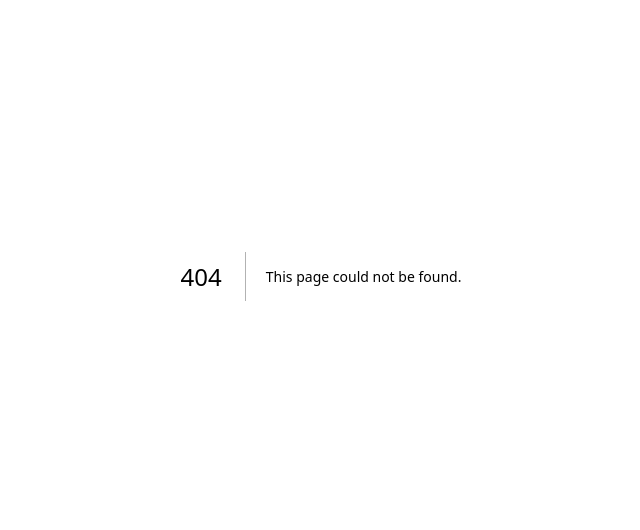
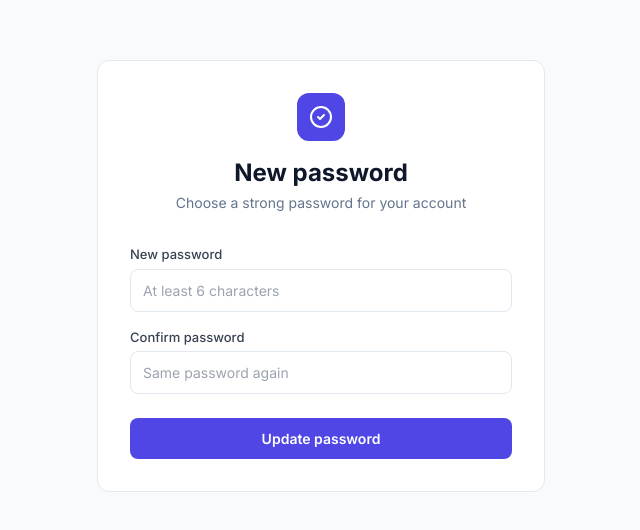
Before and after one commit to tintunnaing9810-rgb/wg-habbit, a Next.js app: page /reset-password in a window 1280 px wide. Before the commit this address had no page. Shown: the part 124-654 px from the top of the page, without its empty margins (319-959 px from the left). Built offline with nearby package versions, Linux system fonts and the light colour scheme.

Commit message:
Add forgot password flow
- Forgot password? link next to password label on login form
- Clicking it shows inline reset form: enter email → sends Supabase reset link
- Reset link redirects to /reset-password page where user sets a new password
- Back to log in link to cancel out of reset flow

```diff
--- /dev/null
+++ b/app/(auth)/reset-password/page.tsx
@@ -0,0 +1,82 @@
+"use client";
+
+import { useState, FormEvent } from "react";
+import { useRouter } from "next/navigation";
+import { CheckCircle2, LoaderCircle } from "lucide-react";
+import { createClient } from "@/lib/supabase/client";
+
+export default function ResetPasswordPage() {
+  const router = useRouter();
+  const [password, setPassword] = useState("");
+  const [confirm, setConfirm] = useState("");
+  const [pending, setPending] = useState(false);
+  const [error, setError] = useState<string | null>(null);
+
+  async function handleSubmit(e: FormEvent<HTMLFormElement>) {
+    e.preventDefault();
+    if (password !== confirm) {
+      setError("Passwords do not match.");
+      return;
+    }
+    setPending(true);
+    setError(null);
+    const supabase = createClient();
+    const { error: updateError } = await supabase.auth.updateUser({ password });
+    setPending(false);
+    if (updateError) {
+      setError(updateError.message);
+    } else {
+      router.push("/dashboard");
+    }
+  }
+
+  return (
+    <main className="flex min-h-screen items-center justify-center bg-slate-50 p-6">
+      <div className="w-full max-w-md card p-8">
+        <div className="mb-8 text-center">
+          <div className="mx-auto mb-4 flex h-12 w-12 items-center justify-center rounded-xl bg-indigo-600">
+            <CheckCircle2 className="h-6 w-6 text-white" />
+          </div>
+          <h1 className="text-2xl font-bold text-slate-900">New password</h1>
+          <p className="mt-1 text-sm text-slate-500">Choose a strong password for your account</p>
+        </div>
+
+        <form className="grid gap-4" onSubmit={handleSubmit}>
+          <div>
+            <label className="label">New password</label>
+            <input
+              type="password"
+              required
+              minLength={6}
+              placeholder="At least 6 characters"
+              className="input"
+              value={password}
+              onChange={(e) => setPassword(e.target.value)}
+            />
+          </div>
+          <div>
+            <label className="label">Confirm password</label>
+            <input
+              type="password"
+              required
+              minLength={6}
+              placeholder="Same password again"
+              className="input"
+              value={confirm}
+              onChange={(e) => setConfirm(e.target.value)}
+            />
+          </div>
+
+          {error && (
+            <p className="rounded-lg px-4 py-3 text-sm bg-red-50 text-red-700 border border-red-200">{error}</p>
+          )}
+
+          <button type="submit" disabled={pending} className="btn-primary w-full mt-2">
+            {pending && <LoaderCircle className="h-4 w-4 animate-spin" />}
+            {pending ? "Updating..." : "Update password"}
+          </button>
+        </form>
+      </div>
+    </main>
+  );
+}
--- a/components/auth-form.tsx
+++ b/components/auth-form.tsx
@@ -16,6 +16,8 @@ export function AuthForm({ mode }: AuthFormProps) {
   const [error, setError] = useState<string | null>(null);
   const [notice, setNotice] = useState<string | null>(null);
   const [pending, setPending] = useState(false);
+  const [forgotMode, setForgotMode] = useState(false);
+  const [resetEmail, setResetEmail] = useState("");
   const searchError = searchParams.get("error");
 
   async function handleSubmit(event: FormEvent<HTMLFormElement>) {
@@ -61,6 +63,66 @@ export function AuthForm({ mode }: AuthFormProps) {
     router.refresh();
   }
 
+  async function handleForgotPassword(e: FormEvent<HTMLFormElement>) {
+    e.preventDefault();
+    setPending(true);
+    setError(null);
+    const { error: resetError } = await supabase.auth.resetPasswordForEmail(resetEmail, {
+      redirectTo: `${window.location.origin}/auth/confirm?next=/reset-password`,
+    });
+    setPending(false);
+    if (resetError) {
+      setError(resetError.message);
+    } else {
+      setNotice("Check your email for a password reset link.");
+      setForgotMode(false);
+    }
+  }
+
+  if (forgotMode) {
+    return (
+      <div className="w-full card p-8">
+        <div className="mb-8 text-center">
+          <div className="mx-auto mb-4 flex h-12 w-12 items-center justify-center rounded-xl bg-indigo-600">
+            <CheckCircle2 className="h-6 w-6 text-white" />
+          </div>
+          <h1 className="text-2xl font-bold text-slate-900">Reset password</h1>
+          <p className="mt-1 text-sm text-slate-500">We'll send a reset link to your email</p>
+        </div>
+
+        <form className="grid gap-4" onSubmit={handleForgotPassword}>
+          <div>
+            <label className="label">Email</label>
+            <input
+              type="email"
+              required
+              placeholder="you@example.com"
+              className="input"
+              value={resetEmail}
+              onChange={(e) => setResetEmail(e.target.value)}
+            />
+          </div>
+          {error && (
+            <p className="rounded-lg px-4 py-3 text-sm bg-red-50 text-red-700 border border-red-200">{error}</p>
+          )}
+          <button type="submit" disabled={pending} className="btn-primary w-full mt-2">
+            {pending && <LoaderCircle className="h-4 w-4 animate-spin" />}
+            {pending ? "Sending..." : "Send reset link"}
+          </button>
+        </form>
+
+        <p className="mt-6 text-center text-sm text-slate-500">
+          <button
+            onClick={() => { setForgotMode(false); setError(null); }}
+            className="font-semibold text-indigo-600 hover:text-indigo-700"
+          >
+            Back to log in
+          </button>
+        </p>
+      </div>
+    );
+  }
+
   return (
     <div className="w-full card p-8">
       {/* Header */}
@@ -97,7 +159,18 @@ export function AuthForm({ mode }: AuthFormProps) {
           />
         </div>
         <div>
-          <label className="label">Password</label>
+          <div className="flex items-center justify-between">
+            <label className="label">Password</label>
+            {mode === "login" && (
+              <button
+                type="button"
+                onClick={() => { setForgotMode(true); setError(null); setNotice(null); }}
+                className="text-xs font-medium text-indigo-600 hover:text-indigo-700 mb-1"
+              >
+                Forgot password?
+              </button>
+            )}
+          </div>
           <input
             name="password"
             type="password"
```
